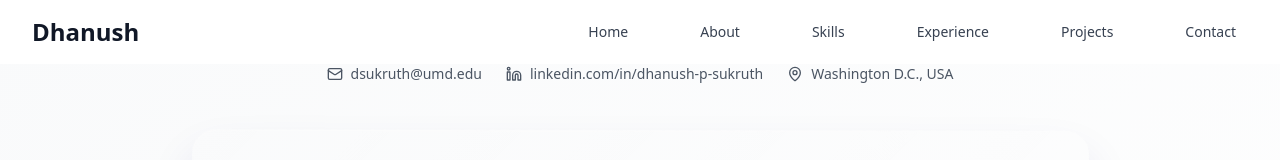
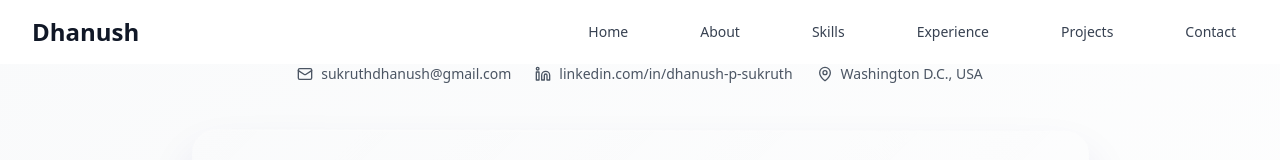
Before and after one commit to dsukruth/Dhanush-portfolio, a React (Vite) app: page / in a window 1280 px wide. Shown: the top 160 px of the page. Built offline with nearby package versions, Linux system fonts and the light colour scheme.

Commit message:
Update email address

```diff
--- a/src/data/portfolioData.ts
+++ b/src/data/portfolioData.ts
@@ -1,7 +1,7 @@
 
 export const personalInfo = {
   name: "Dhanush P Sukruth",
-  email: "dsukruth@umd.edu",
+  email: "sukruthdhanush@gmail.com",
   location: "Washington D.C., USA",
   linkedin: "linkedin.com/in/dhanush-p-sukruth",
   website: "dhanushpsukruth.com",
```
